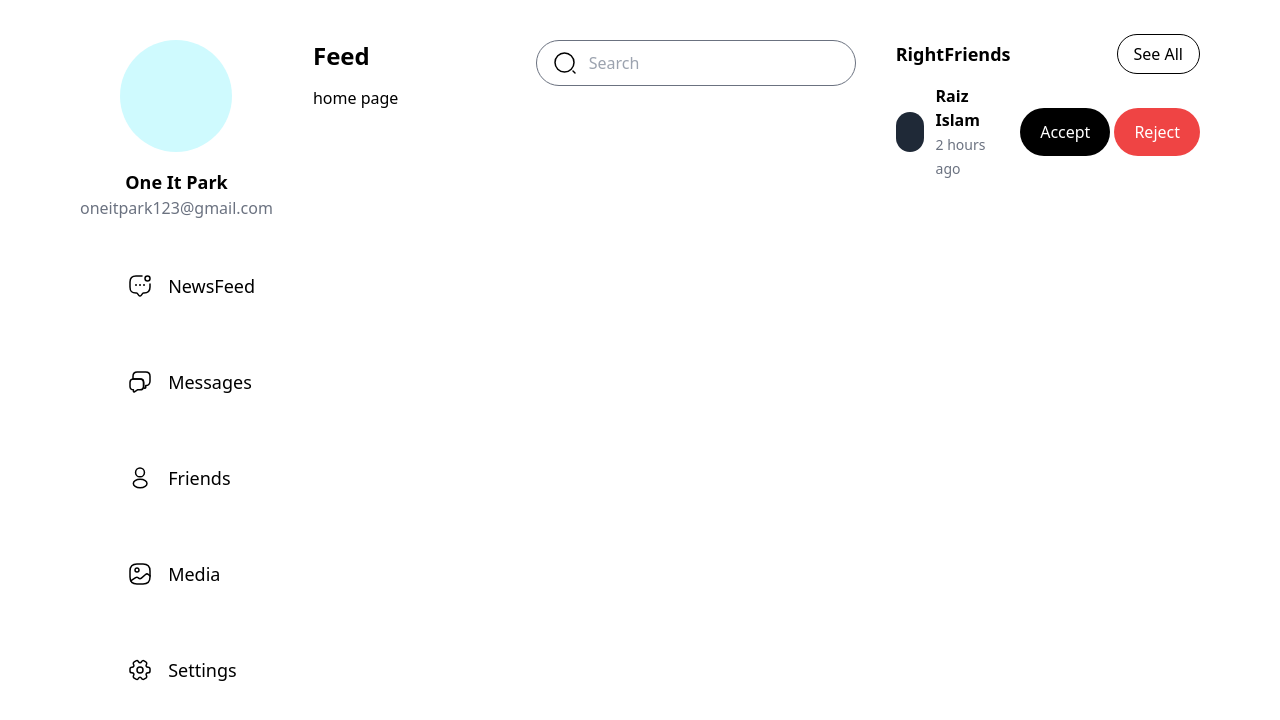
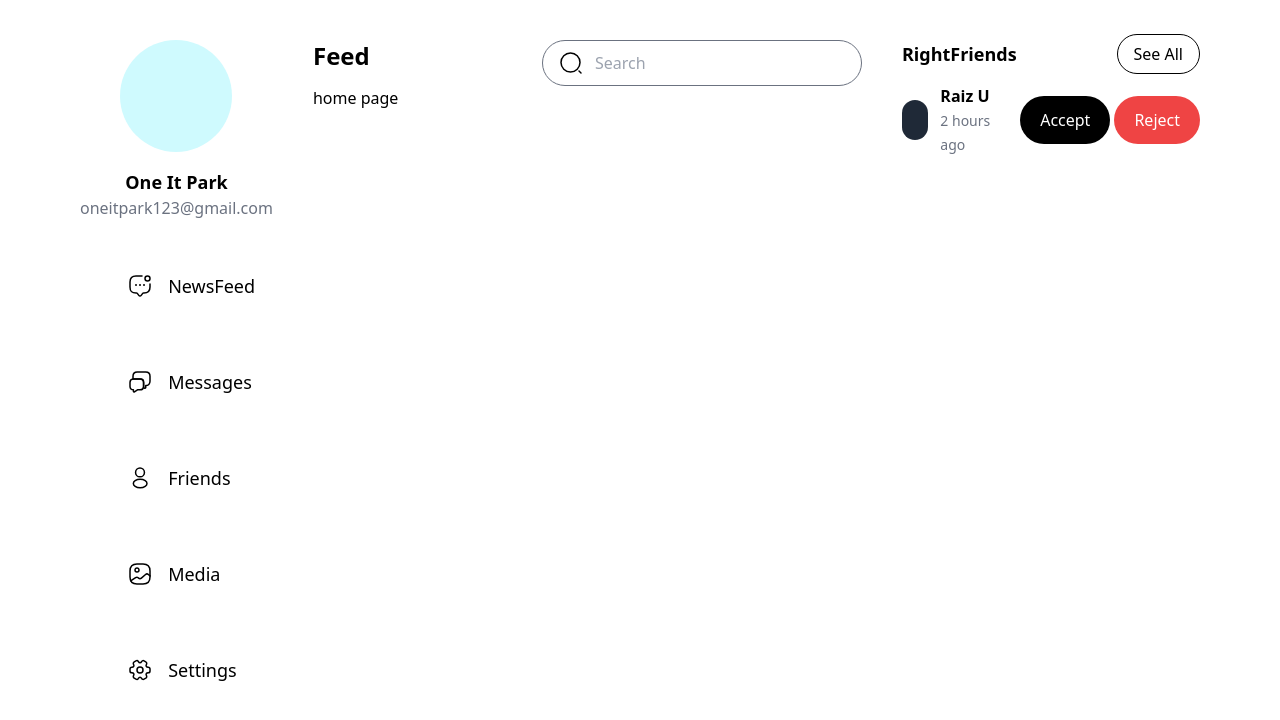
Before and after one commit to sohelrana3/Social-media-clone, a React (Vite) app in the folder fontend/: page / in a window 1280 px wide. Shown: the top 720 px of the page. Built offline with nearby package versions, Linux system fonts and the light colour scheme; sample sign-in values are in the browser's storage.

Commit message:
right part username

```diff
--- a/fontend/src/components/HomeComponents/RightPart/index.jsx
+++ b/fontend/src/components/HomeComponents/RightPart/index.jsx
@@ -1,7 +1,11 @@
 import React from "react";
 import { Link } from "react-router-dom";
+import { ReduceText } from "../../../funcations/ReduceText";
 
 const RightFriends = () => {
+  const orginalName = "Raiz Uddin islam at "
+
+  const reduceText = ReduceText(orginalName, 6)
   return (
     <>
       <div>
@@ -22,7 +26,7 @@ const RightFriends = () => {
           <div className="flex items-center gap-x-3">
             <div className="w-10 h-10 bg-gray-800 rounded-full"></div>
             <div>
-              <h5 className="text-base text-black font-bold">Raiz Islam</h5>
+              <h5 className="text-base text-black font-bold">{reduceText}</h5>
               <span className="text-sm font-normal text-gray-500">2 hours ago</span>
             </div>
             <div className="flex gap-x-1 justify-between items-center pl-4">
--- /dev/null
+++ b/fontend/src/funcations/ReduceText.js
@@ -0,0 +1,10 @@
+export function ReduceText(text, maxLength) {
+    if(text.length > maxLength) {
+        return text.substring(0, maxLength)
+    }
+    else {
+        return text
+    }
+
+
+}
```
